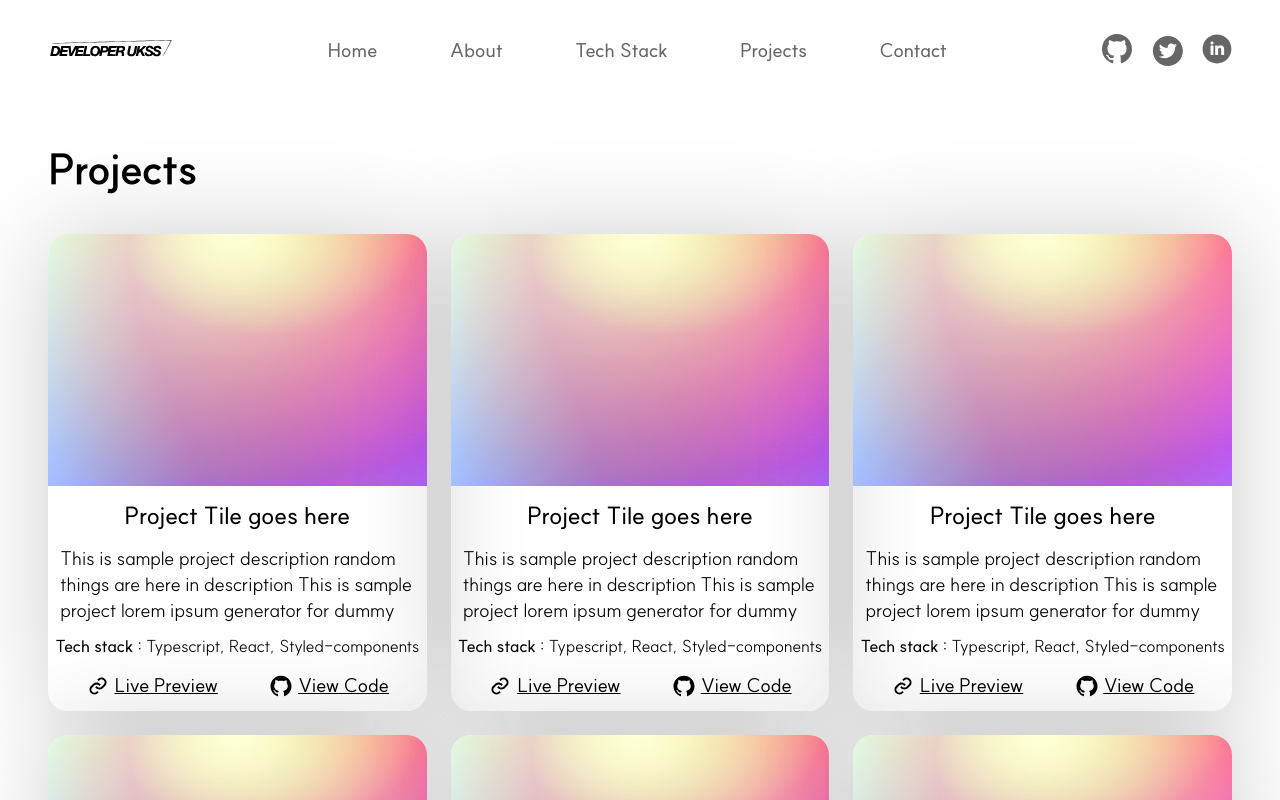
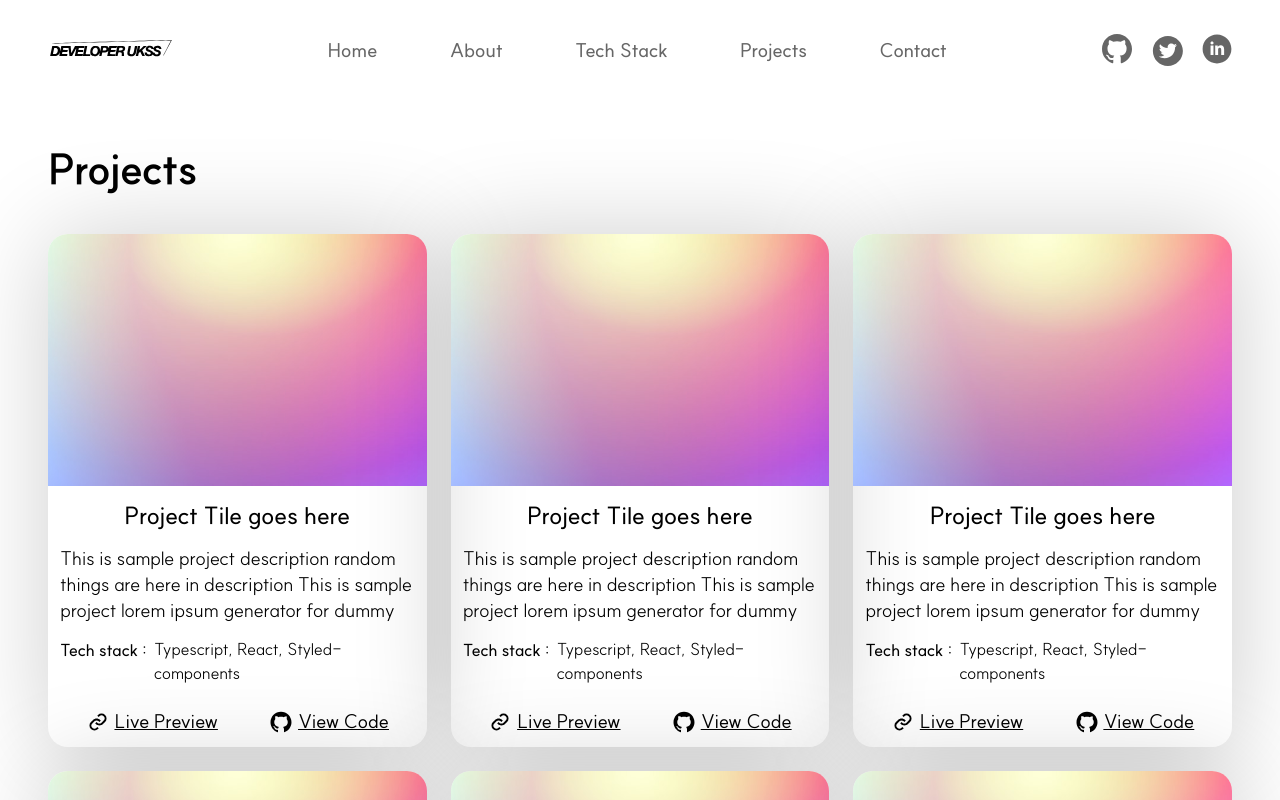
Before and after one commit to ukssss/portfolio, a React (Vite) app: page /projects in a window 1280 px wide. Shown: the top 800 px of the page. Built offline with nearby package versions, Linux system fonts and the light colour scheme.

Commit message:
Refactor | Projects TechStack 레이아웃 수정 및 컴포넌트명 수정

```diff
--- a/src/pages/Projects.tsx
+++ b/src/pages/Projects.tsx
@@ -29,11 +29,11 @@ const Projects = () => {
                         <LinkedList>
                             <StyledLink to="/">
                                 <BiLink />
-                                <ButtonInfo>Live Preview</ButtonInfo>
+                                <LinkInfo>Live Preview</LinkInfo>
                             </StyledLink>
                             <StyledLink to="/">
                                 <AiFillGithub />
-                                <ButtonInfo>View Code</ButtonInfo>
+                                <LinkInfo>View Code</LinkInfo>
                             </StyledLink>
                         </LinkedList>
                     </Content>
@@ -59,11 +59,11 @@ const Projects = () => {
                         <LinkedList>
                             <StyledLink to="/">
                                 <BiLink />
-                                <ButtonInfo>Live Preview</ButtonInfo>
+                                <LinkInfo>Live Preview</LinkInfo>
                             </StyledLink>
                             <StyledLink to="/">
                                 <AiFillGithub />
-                                <ButtonInfo>View Code</ButtonInfo>
+                                <LinkInfo>View Code</LinkInfo>
                             </StyledLink>
                         </LinkedList>
                     </Content>
@@ -89,11 +89,11 @@ const Projects = () => {
                         <LinkedList>
                             <StyledLink to="/">
                                 <BiLink />
-                                <ButtonInfo>Live Preview</ButtonInfo>
+                                <LinkInfo>Live Preview</LinkInfo>
                             </StyledLink>
                             <StyledLink to="/">
                                 <AiFillGithub />
-                                <ButtonInfo>View Code</ButtonInfo>
+                                <LinkInfo>View Code</LinkInfo>
                             </StyledLink>
                         </LinkedList>
                     </Content>
@@ -119,11 +119,11 @@ const Projects = () => {
                         <LinkedList>
                             <StyledLink to="/">
                                 <BiLink />
-                                <ButtonInfo>Live Preview</ButtonInfo>
+                                <LinkInfo>Live Preview</LinkInfo>
                             </StyledLink>
                             <StyledLink to="/">
                                 <AiFillGithub />
-                                <ButtonInfo>View Code</ButtonInfo>
+                                <LinkInfo>View Code</LinkInfo>
                             </StyledLink>
                         </LinkedList>
                     </Content>
@@ -149,11 +149,11 @@ const Projects = () => {
                         <LinkedList>
                             <StyledLink to="/">
                                 <BiLink />
-                                <ButtonInfo>Live Preview</ButtonInfo>
+                                <LinkInfo>Live Preview</LinkInfo>
                             </StyledLink>
                             <StyledLink to="/">
                                 <AiFillGithub />
-                                <ButtonInfo>View Code</ButtonInfo>
+                                <LinkInfo>View Code</LinkInfo>
                             </StyledLink>
                         </LinkedList>
                     </Content>
@@ -179,11 +179,11 @@ const Projects = () => {
                         <LinkedList>
                             <StyledLink to="/">
                                 <BiLink />
-                                <ButtonInfo>Live Preview</ButtonInfo>
+                                <LinkInfo>Live Preview</LinkInfo>
                             </StyledLink>
                             <StyledLink to="/">
                                 <AiFillGithub />
-                                <ButtonInfo>View Code</ButtonInfo>
+                                <LinkInfo>View Code</LinkInfo>
                             </StyledLink>
                         </LinkedList>
                     </Content>
@@ -196,6 +196,10 @@ const Projects = () => {
 const Container = styled.div``;
 const Section = styled.section`
     display: grid;
+
+    @media (max-width: 767px) {
+        grid-template-columns: 1fr;
+    }
 
     @media (min-width: 768px) and (max-width: 1023px) {
         grid-template-columns: repeat(2, 1fr);
@@ -233,17 +237,27 @@ const ProjectInfo = styled.div`
     overflow-y: auto;
 `;
 const TechStack = styled.div`
-    text-align: center;
+    padding: 0.5rem;
+    display: flex;
+    flex-direction: row;
+    justify-content: center;
+    align-items: start;
+    gap: 0.3rem;
 `;
 const TechStackTitle = styled.span`
     font-size: 0.7rem;
     font-weight: 500;
+    display: inline-block;
 `;
 const TechStackInfo = styled.span`
+    flex: 1;
     font-size: 0.7rem;
     font-weight: 300;
+    display: inline-block;
+    line-height: 1rem;
 `;
 const LinkedList = styled.div`
+    bottom: 0;
     padding: 0.5rem;
     display: flex;
     flex-direction: row;
@@ -258,7 +272,7 @@ const LinkedList = styled.div`
     }
 `;
 
-const ButtonInfo = styled.div`
+const LinkInfo = styled.div`
     font-size: 0.8rem;
     font-weight: 400;
     line-height: 1.08rem;
```
